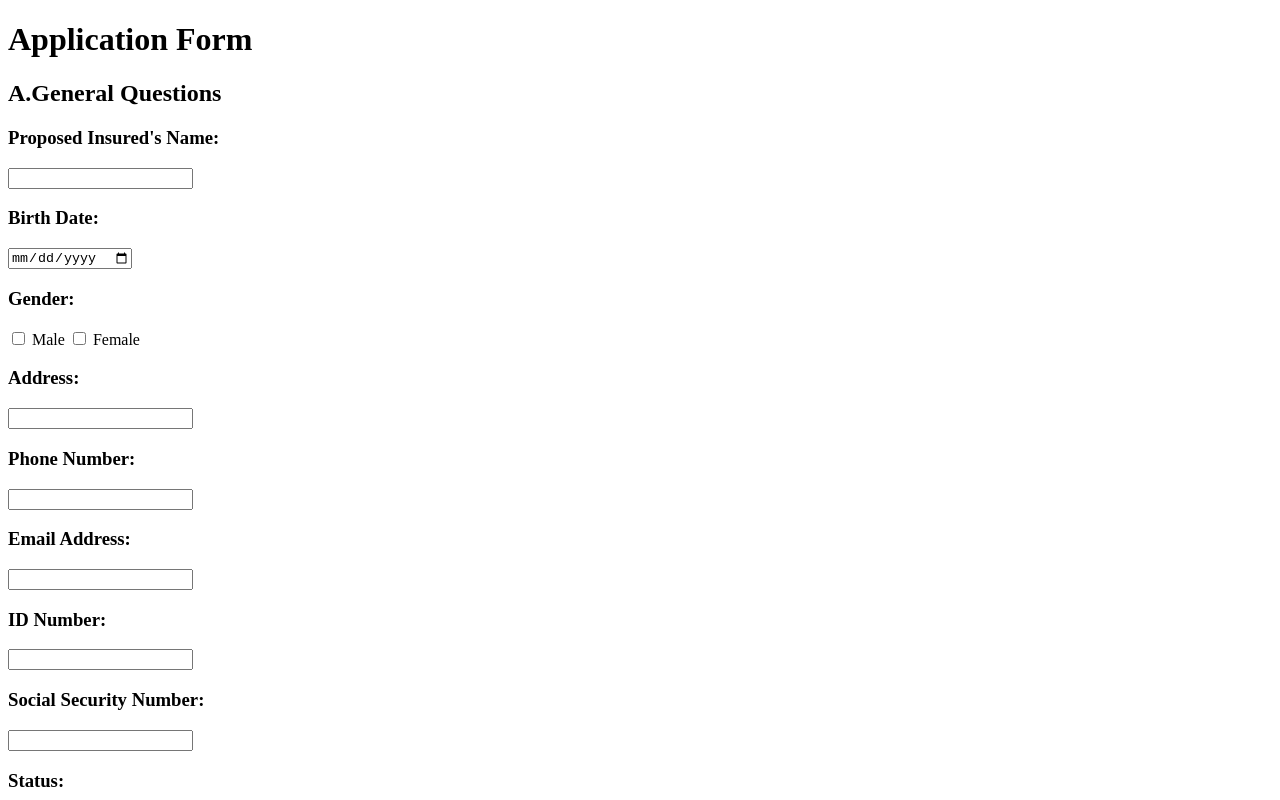
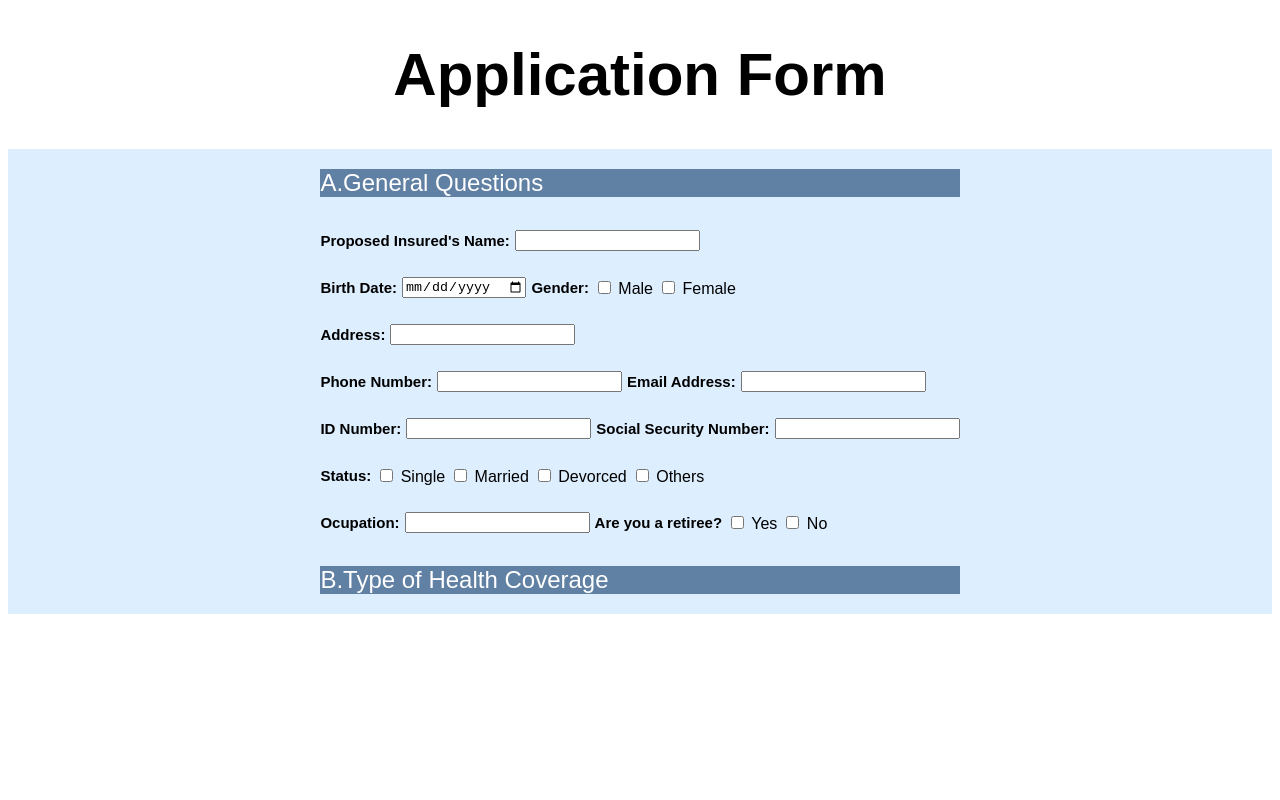
Before and after one commit to Laia123456/formulario_prueba_smx2, a plain HTML site: page index.html in a window 1280 px wide. Shown: the top 800 px of the page. Drawn offline with Linux system fonts and the light colour scheme.

Commit message:
color+estructura

```diff
--- a/index.html
+++ b/index.html
@@ -1,92 +1,111 @@
 <!DOCTYPE html>
 <html lang="en">
   <head>
-    <meta charset="UTF-8">
-    <meta name="viewport" content="width=device-width, initial-scale=1.0">
+    <meta charset="UTF-8" />
+    <meta name="viewport" content="width=device-width, initial-scale=1.0" />
     <title>Application Form</title>
+    <link rel="stylesheet" href="styles.css" />
   </head>
   <body>
     <h1>Application Form</h1>
-
+    <div class="body_medio">
+      <div class="subbody_medio">
         <h2>A.General Questions</h2>
+        <div class="name1">
           <h3>Proposed Insured's Name:</h3>
           <form>
-       <input type="text">
+            <input type="text" />
+          </form>
+        </div>
+
+        <div class="name2">
+          <h3>Birth Date:</h3>
+          <form class="date1">
+            <input type="date" />
           </form>
 
-    <h3>Birth Date:</h3>
-    <form>
-        <input type="date">
-    </form>
-
-    <h3>Gender:</h3>
+          <h3 class="h2_derecha">Gender:</h3>
           <label>
-        <input type="checkbox" name="Male" value="Male">
+            <input type="checkbox" name="Male" value="Male" />
             Male
           </label>
           <label>
-        <input type="checkbox" name="Female" value="Female">
+            <input type="checkbox" name="Female" value="Female" />
             Female
           </label>
+        </div>
+
+        <div class="name3">
           <h3>Address:</h3>
           <form>
-        <input type="text">
+            <input type="text" />
           </form>
+        </div>
 
+        <div class="name4">
           <h3>Phone Number:</h3>
           <form>
-        <input type="number">
+            <input type="text" />
           </form>
 
           <h3>Email Address:</h3>
           <form>
-        <input type="text">
+            <input type="text" />
           </form>
+        </div>
 
+        <div class="name5">
           <h3>ID Number:</h3>
           <form>
-        <input type="number">
+            <input type="number" />
           </form>
 
           <h3>Social Security Number:</h3>
           <form>
-        <input type="number">
+            <input type="number" />
           </form>
+        </div>
 
+        <div class="name6">
           <h3>Status:</h3>
           <label>
-        <input type="checkbox" name="Single" value="Single">
+            <input type="checkbox" name="Single" value="Single" />
             Single
           </label>
           <label>
-        <input type="checkbox" name="Married" value="Married">
+            <input type="checkbox" name="Married" value="Married" />
             Married
           </label>
           <label>
-        <input type="checkbox" name="Devorced" value="Devorced">
+            <input type="checkbox" name="Devorced" value="Devorced" />
             Devorced
           </label>
           <label>
-        <input type="checkbox" name="Others" value="Others">
+            <input type="checkbox" name="Others" value="Others" />
             Others
           </label>
+        </div>
 
+        <div class="name7">
           <h3>Ocupation:</h3>
           <form>
-        <input type="text">
+            <input type="text" />
           </form>
 
           <h3>Are you a retiree?</h3>
           <label>
-        <input type="checkbox" name="Yes" value="Yes">
+            <input type="checkbox" name="Yes" value="Yes" />
             Yes
           </label>
           <label>
-        <input type="checkbox" name="No" value="No">
+            <input type="checkbox" name="No" value="No" />
             No
           </label>
+        </div>
 
         <h2>B.Type of Health Coverage</h2>
 
+      </div>
+    </div>
   </body>
 </html>
--- /dev/null
+++ b/styles.css
@@ -0,0 +1,89 @@
+body {
+    font-family: Arial, Helvetica, sans-serif;
+}
+
+h1 {
+    font-size: 60px;
+    background-color: white;
+    display: flex;
+    justify-content: center;
+}
+
+h2 {
+    background-color: #6081a3;
+    color: white;
+    font-weight: normal;
+}
+
+h3 {
+    font-size: 15px;
+}
+
+.body_medio {
+    display: flex;
+    justify-content: center;
+    background-color: #DDEEFF;
+}
+
+.subbody_medio {
+
+}
+
+.name1 {
+    display: flex;
+    align-items: center;
+    gap: 5px;
+}
+
+.name2 {
+    display: flex;
+    align-items: center;
+    gap: 5px;
+}
+
+.name3 {
+    display: flex;
+    align-items: center;
+    gap: 5px;
+}
+
+.name4 {
+    display: flex;
+    align-items: center;
+    gap: 5px;
+}
+
+.name5 {
+    display: flex;
+    align-items: center;
+    gap: 5px;
+}
+
+
+.name6 {
+    display: flex;
+    align-items: center;
+    gap: 5px;
+}
+
+.name7 {
+    display: flex;
+    align-items: center;
+    gap: 5px;
+}
+
+
+
+
+
+/*.body_medio {
+
+    display: flex;
+    justify-content: center;
+}
+
+.subbody_medio {
+    width: 800px;
+    display: block;
+    justify-content: center;
+}*/
```
Lines whose indentation alone changed are shown as unchanged.
